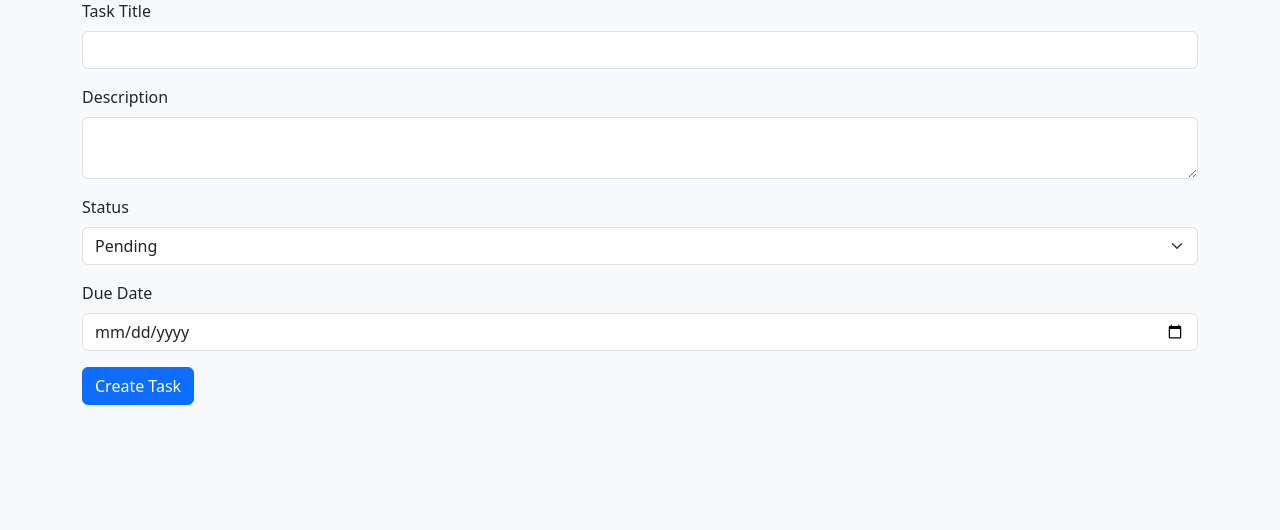
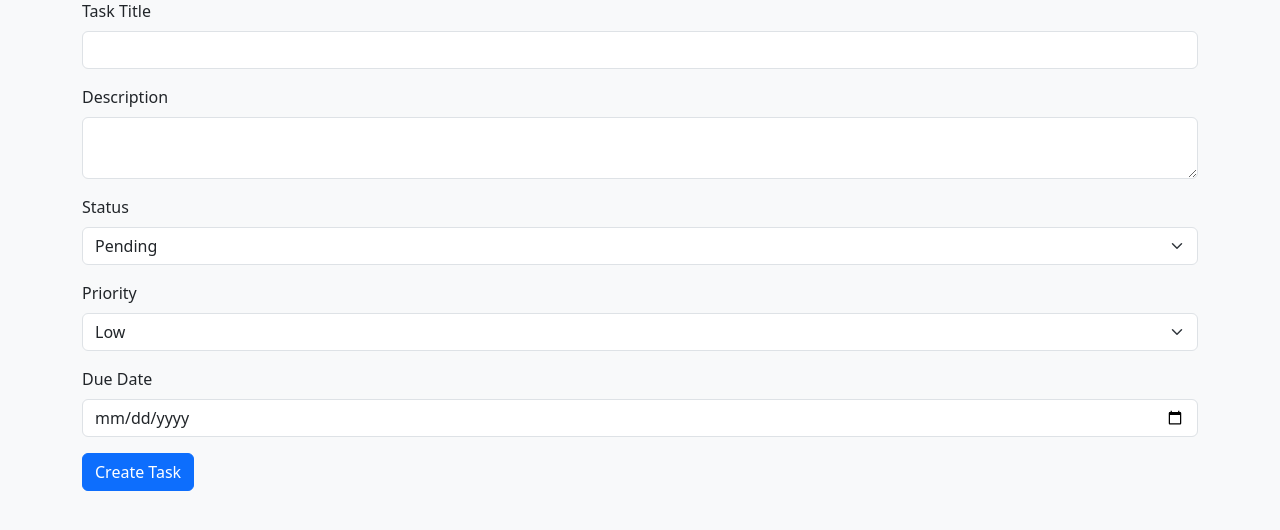
Before and after one commit to Chouchouachraf/Gestion-taches, a PHP site: page /create_task.php in a window 1280 px wide. Shown: the part 183-713 px from the top of the page. Run offline with PHP 8.4, Linux system fonts and the light colour scheme; the visitor is signed in with stand-in values (Sample User, id 1).

Commit message:
Organisation par priorité

```diff
--- a/public/create_task.php
+++ b/public/create_task.php
@@ -13,6 +13,7 @@ if ($_SERVER['REQUEST_METHOD'] === 'POST') {
     $description = $_POST['description'];
     $status = $_POST['status'];
     $due_date = $_POST['due_date'];
+    $priority = $_POST['priority'] ?? 'low';  // Default to 'low' if not provided
 
     // Validate the form data (basic validation)
     if (empty($title) || empty($status)) {
@@ -21,9 +22,9 @@ if ($_SERVER['REQUEST_METHOD'] === 'POST') {
         // Insert the new task into the database
         $db = Database::getConnection();  // Get the PDO instance using the Database class
 
-        $query = "INSERT INTO tasks (user_id, title, description, status, due_date) VALUES (?, ?, ?, ?, ?)";
+        $query = "INSERT INTO tasks (user_id, title, description, status, due_date,priority) VALUES (?, ?, ?, ?, ?,?)";
         $stmt = $db->prepare($query);  // Use $db instead of $pdo
-        $stmt->execute([$_SESSION['user_id'], $title, $description, $status, $due_date]);
+        $stmt->execute([$_SESSION['user_id'], $title, $description, $status, $due_date,$priority]);
         header("Location: tasks.php");
         exit();
     }
@@ -75,6 +76,15 @@ if ($_SERVER['REQUEST_METHOD'] === 'POST') {
                     <option value="completed">Completed</option>
                 </select>
             </div>
+            <div class="mb-3">
+                <label for="priority" class="form-label">Priority</label>
+                <select name="priority" id="priority" class="form-select" required>
+                    <option value="low">Low</option>
+                    <option value="medium">Medium</option>
+                    <option value="high">High</option>
+                </select>
+            </div>
+
 
             <div class="mb-3">
                 <label for="due_date" class="form-label">Due Date</label>
--- a/public/tasks.php
+++ b/public/tasks.php
@@ -11,7 +11,8 @@ require_once '../config/database.php';
 $user_id = $_SESSION['user_id'];
 $db = Database::getConnection();  // Get the PDO instance using the Database class
 
-$query = "SELECT * FROM tasks WHERE user_id = ?";
+$query = "SELECT * FROM tasks WHERE user_id = ? ORDER BY FIELD(priority, 'high', 'medium', 'low'), due_date ASC";
+
 $stmt = $db->prepare($query);
 $stmt->execute([$user_id]);
 
@@ -57,6 +58,7 @@ $tasks = $stmt->fetchAll();
         <th>Title</th>
         <th>Status</th>
         <th>Due Date</th>
+        <th>Priority</th>
         <th>Actions</th>
     </tr>
     </thead>
@@ -66,6 +68,7 @@ $tasks = $stmt->fetchAll();
                 <td><?= htmlspecialchars($task['title']) ?></td>
                 <td><?= htmlspecialchars(ucfirst($task['status'])) ?></td>
                 <td><?= htmlspecialchars($task['due_date']) ?></td>
+                <td><?= htmlspecialchars(ucfirst($task['priority'])) ?></td>
                 <td>
                     <a href="update_task.php?id=<?= $task['id'] ?>" class="btn btn-warning btn-sm">Edit</a>
                     <a href="delete_task.php?id=<?= $task['id'] ?>" class="btn btn-danger btn-sm">Delete</a>
@@ -73,6 +76,7 @@ $tasks = $stmt->fetchAll();
             </tr>
         <?php endforeach; ?>
     </tbody>
+
             </table>
         <?php endif; ?>
     </div>
```
Also changed, not shown: public/update_task.php (+16 -4 lines). Lines whose indentation alone changed are shown as unchanged.
